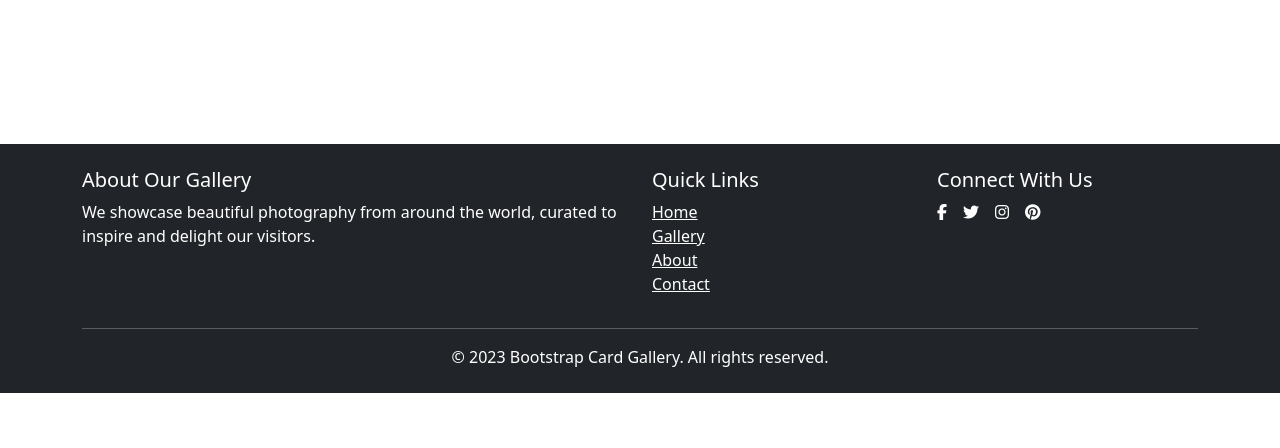
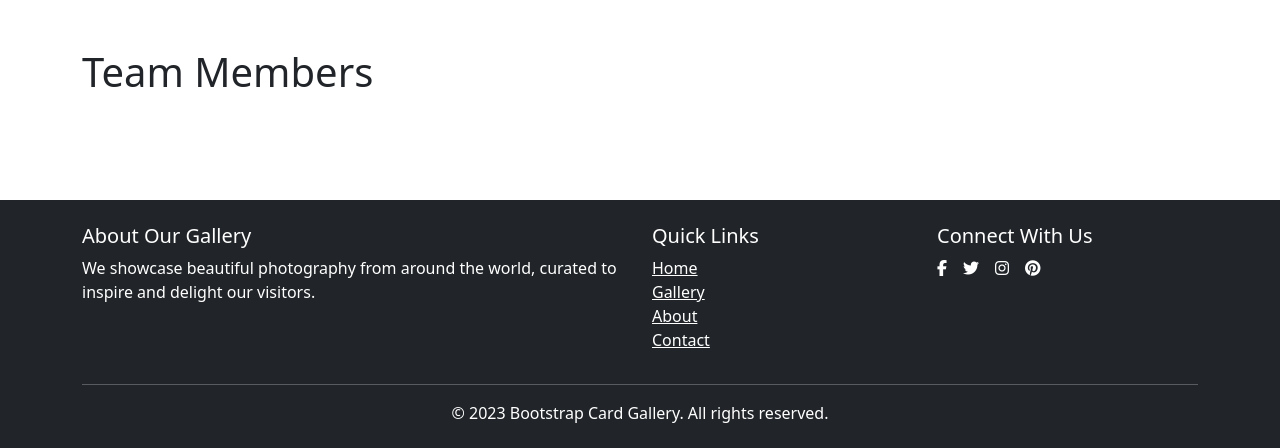
Before and after one commit to Azzam49/nova_django_cards_gallery, a Django app: page /testing/ in a window 1280 px wide. Shown: the part 72-520 px from the top of the page. Run offline with Django 3.2, Linux system fonts and the light colour scheme; some libraries are stand-ins or nearby versions.

Commit message:
Testing view function

```diff
--- a/app/templates/app/Testing/testing.html
+++ b/app/templates/app/Testing/testing.html
@@ -2,4 +2,14 @@
 
 {% block mainBlock %}
 
+<h1>Team Members</h1>
+
+    {% for team_member in team_members %}
+        <div class="card" style="width: 18rem; margin-right: 30px;">
+        <div class="card-body">
+            <h5 class="card-title">{{team_member.name}}</h5>
+            <a href="#" class="btn btn-primary">{{team_member.title}}</a>
+        </div>
+    </div>
+    {% endfor %}
 {% endblock %}
--- a/app/views.py
+++ b/app/views.py
@@ -1,6 +1,6 @@
 from django.shortcuts import render
 # from django.http import HttpResponse
-from app.models import Card
+from app.models import Card, TeamMember
 
 
 # Create your views here.
@@ -87,5 +87,5 @@
 
 
 def testing(request):
-
-    return render(request, 'app/Testing/testing.html', {})
+    team_members = TeamMember.objects.all()
+    return render(request, 'app/Testing/testing.html', {"team_members": team_members})
```
